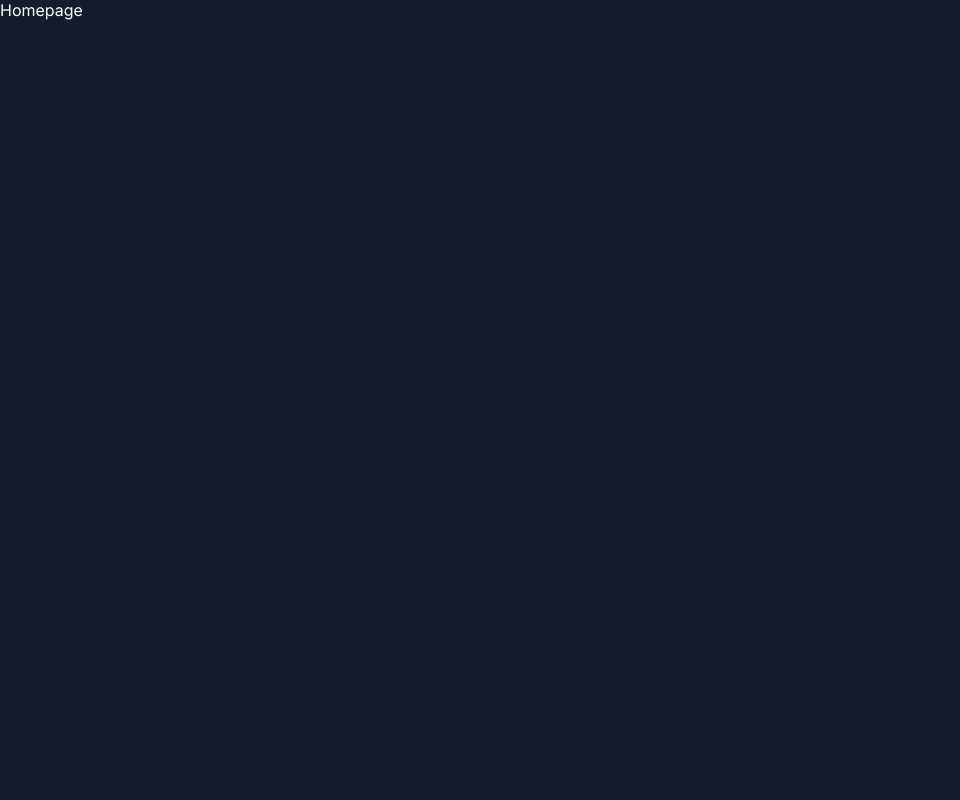
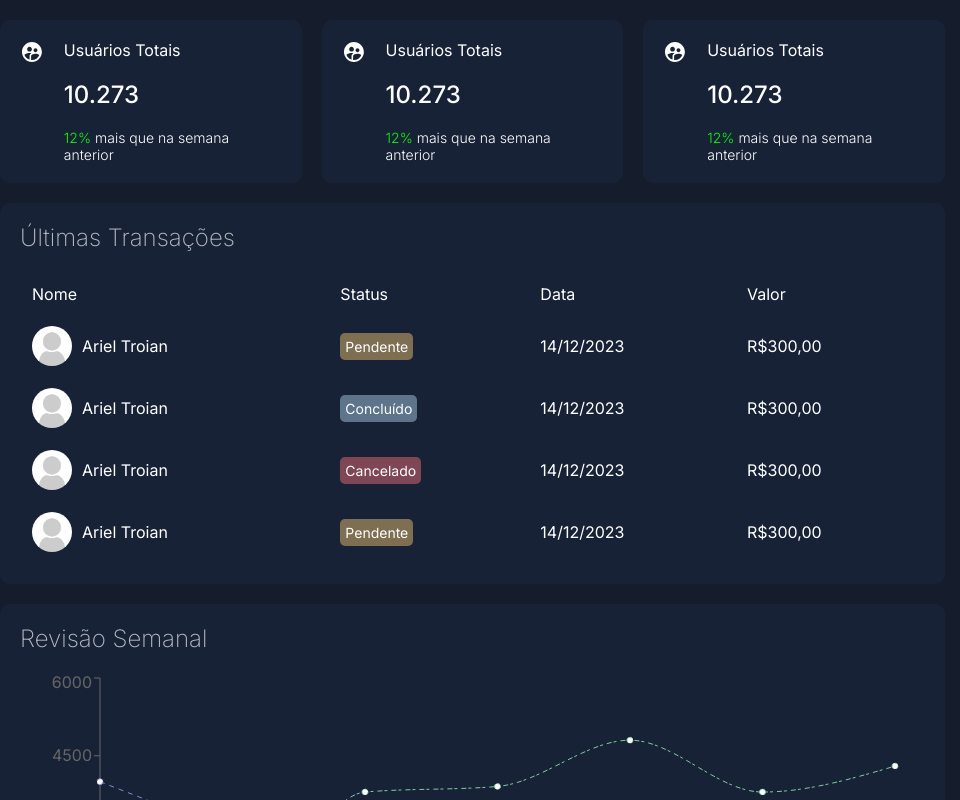
Before and after one commit to arieltroian/Painel-de-Controle, a Next.js app: page / in a window 1280 px wide. Shown: the top 800 px of the page, without its empty margins (0-960 px from the left). Built offline with nearby package versions, Linux system fonts and the light colour scheme.

Commit message:
feat: dashboard added to home page

```diff
--- a/src/app/page.jsx
+++ b/src/app/page.jsx
@@ -1,5 +1,11 @@
+import Dashboard from "./dashboard/page";
+
 const Homepage = () => {
-  return <div>Homepage</div>;
+  return (
+    <div>
+      <Dashboard />
+    </div>
+  );
 };
 
 export default Homepage;
```
